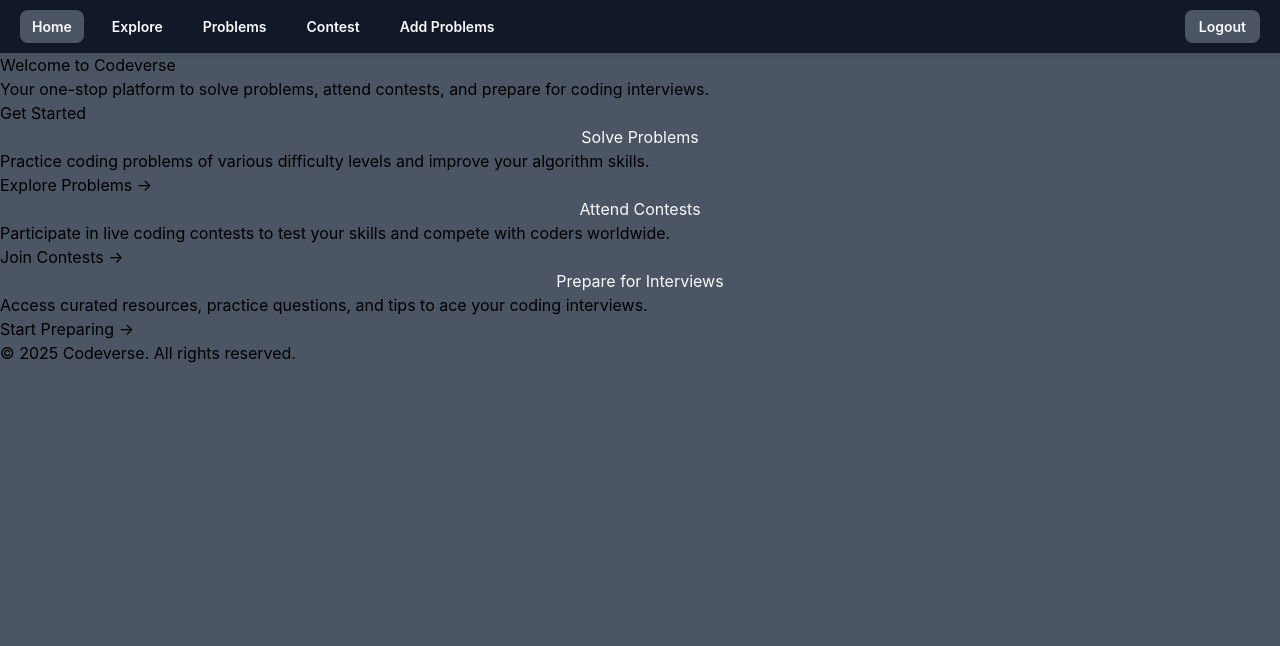
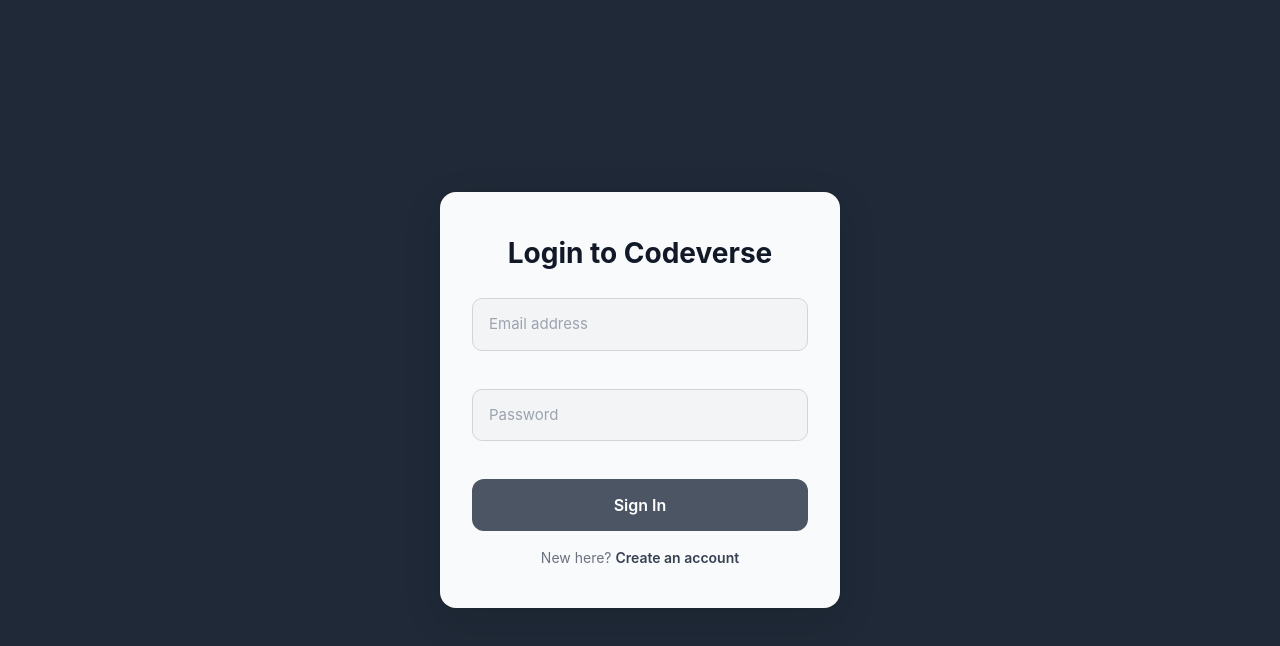
Before and after one commit to JeevaCode518/online-compiler, a React (Vite) app in the folder frontend/: page / in a window 1280 px wide. Shown: the top 646 px of the page. Built offline with nearby package versions, Linux system fonts and the light colour scheme.

Commit message:
add: Added default path to login page

```diff
--- a/frontend/src/components/Login/Login.jsx
+++ b/frontend/src/components/Login/Login.jsx
@@ -21,7 +21,7 @@
       });
       const user = res.data.user;
       setMessage(`Welcome back, ${user.firstName}!`);
-      navigate('/');
+      navigate('/dashboard');
     } catch (err) {
       setMessage(err.response?.data || "Login failed");
     }
--- a/frontend/src/routes/AppRoutes.jsx
+++ b/frontend/src/routes/AppRoutes.jsx
@@ -12,8 +12,8 @@
 return (
     <Routes>
       {/* <Route path="/" element={<Dashboard />}/ /> */}
-      <Route path="/" element={<Dashboard />} />
-      <Route path="/login" element={<Login />} />
+      <Route path="/dashboard" element={<Dashboard />} />
+      <Route path="/" element={<Login />} />
       <Route path="/register" element={<Register />} />
       <Route path="/problems" element={<ProblemList />} />
       <Route path="/problems/:problemId" element={<ProblemPage/>} />
```
